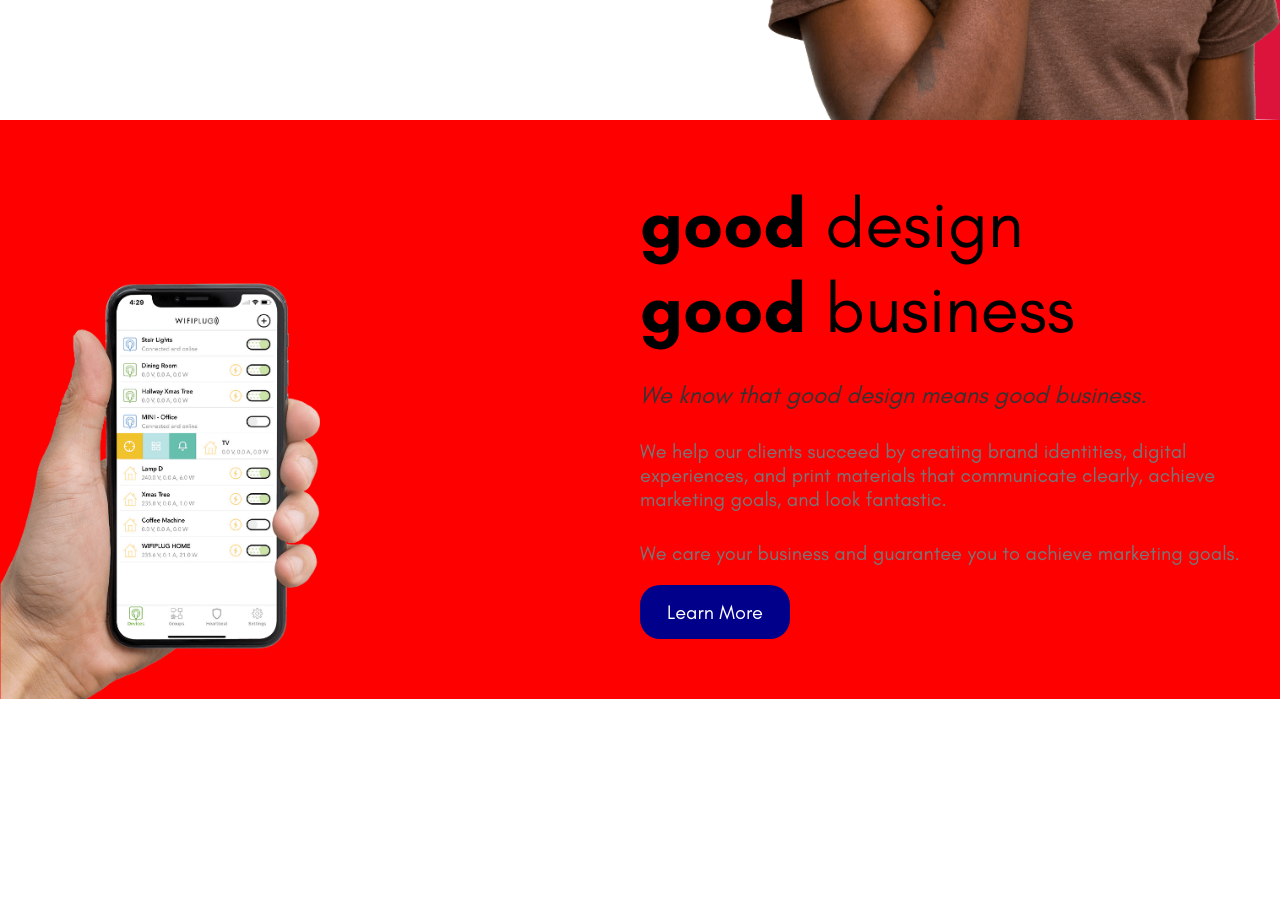
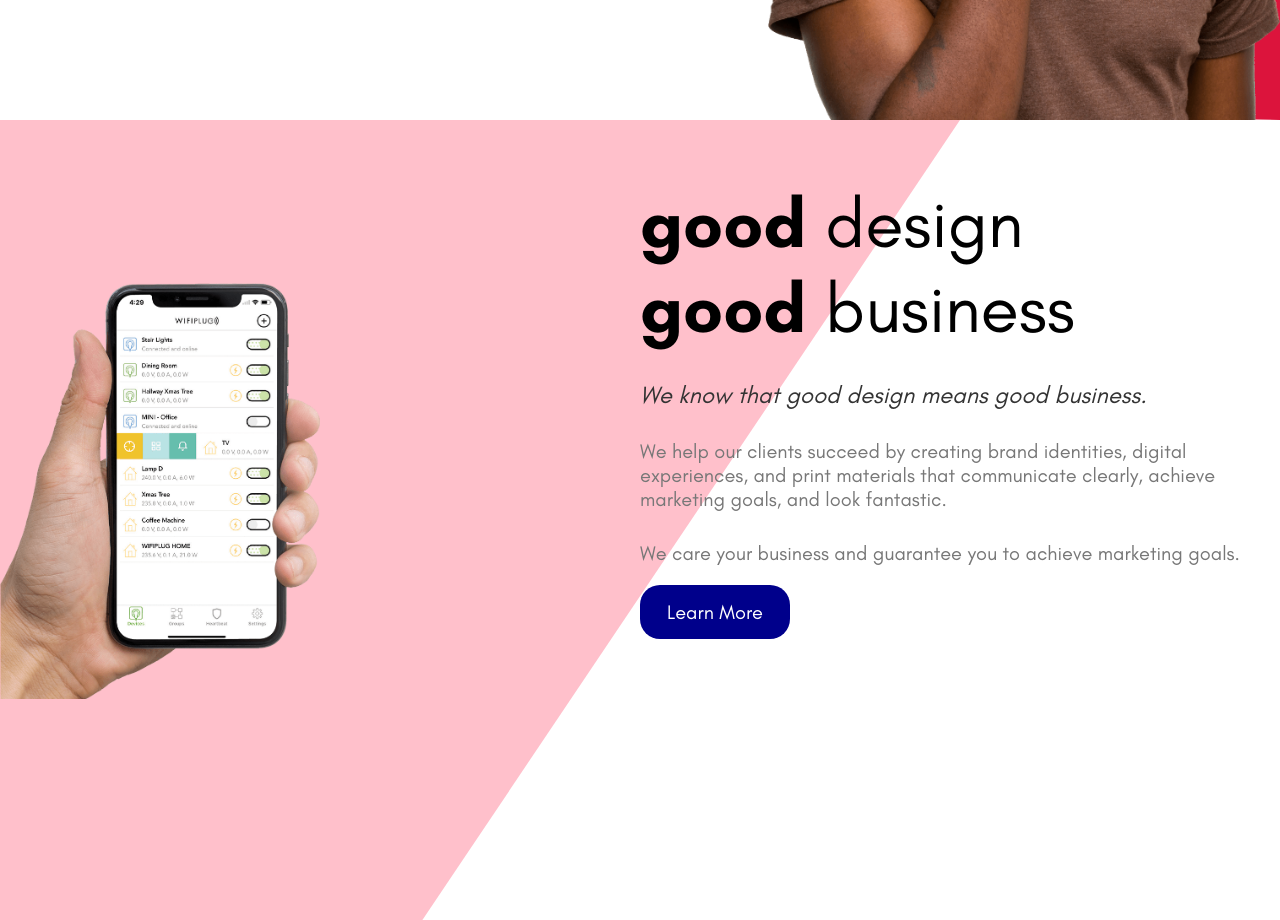
Before and after one commit to IlyaKrapivnoy/react_styeled_website, a React (Create React App) app: page / in a window 1280 px wide. Shown: the part 680-1600 px from the top of the page. Built offline with nearby package versions, Linux system fonts and the light colour scheme.

Commit message:
add clip-path

```diff
--- a/src/App.js
+++ b/src/App.js
@@ -1,21 +1,30 @@
 import Navbar from './components/Navbar';
-import styled from 'styled-components';
+import styled, { css } from 'styled-components';
 import Intro from './components/Intro';
 import Feature from './components/Feature';
 
 const Container = styled.div`
     height: 100vh;
     overflow: hidden;
+    position: relative;
 `;
-const IntroShape = styled.div`
-    clip-path: polygon(100% 0, 61% 0%, 51% 41%, 66% 99%, 100% 100%);
-    background-color: crimson;
+const Shape = css`
     width: 100%;
     height: 100%;
     position: absolute;
     top: 0;
     right: 0;
     z-index: -1;
+`;
+const IntroShape = styled.div`
+    ${Shape}
+    clip-path: polygon(100% 0, 61% 0%, 51% 41%, 66% 99%, 100% 100%);
+    background-color: crimson;
+`;
+const FeatureShape = styled.div`
+    ${Shape}
+    clip-path: polygon(0 0, 75% 0%, 33% 100%, 0 100%);
+    background-color: pink;
 `;
 
 function App() {
@@ -28,6 +37,7 @@ function App() {
             </Container>
             <Container>
                 <Feature />
+                <FeatureShape />
             </Container>
         </>
     );
--- a/src/components/Feature.jsx
+++ b/src/components/Feature.jsx
@@ -3,7 +3,6 @@ import AppImg from '../img/app.png';
 
 const Container = styled.div`
     display: flex;
-    background-color: red;
     padding: 60px 0;
 `;
 const Left = styled.div`
```
